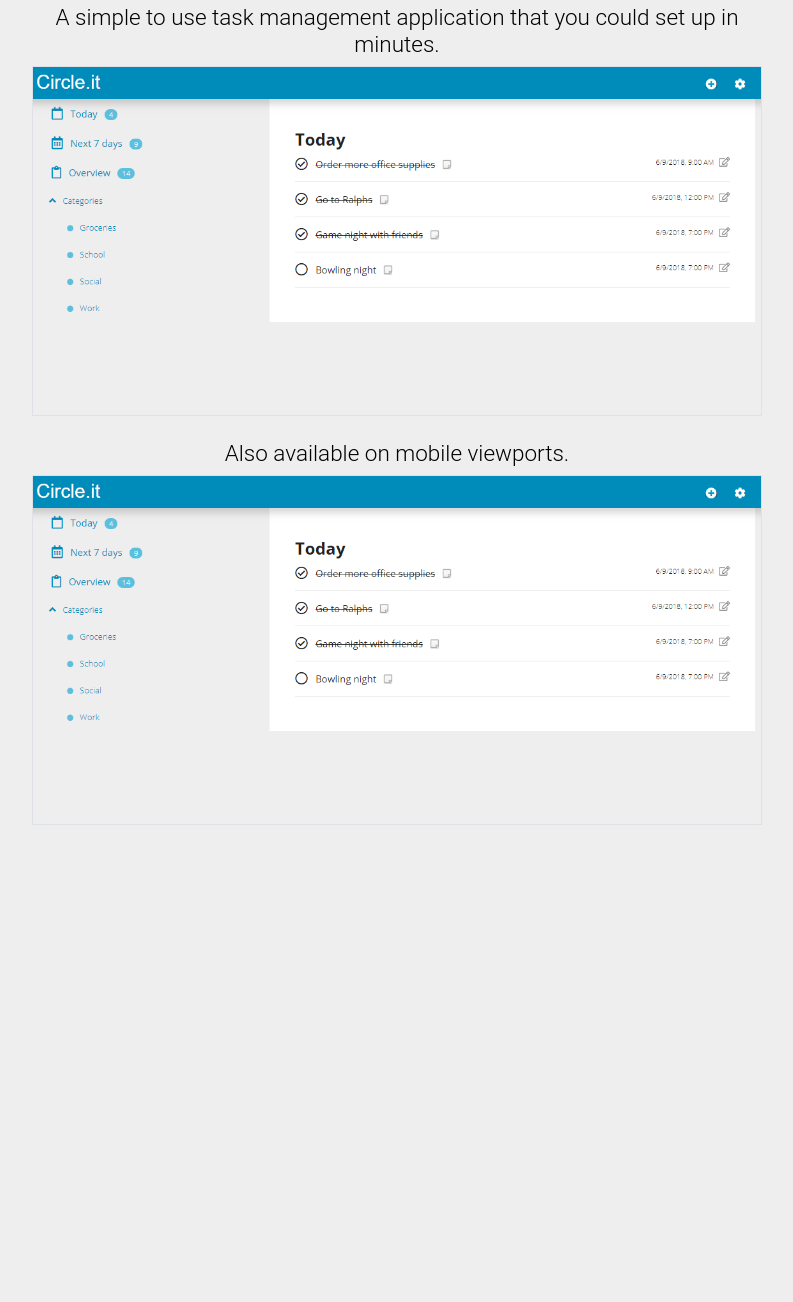
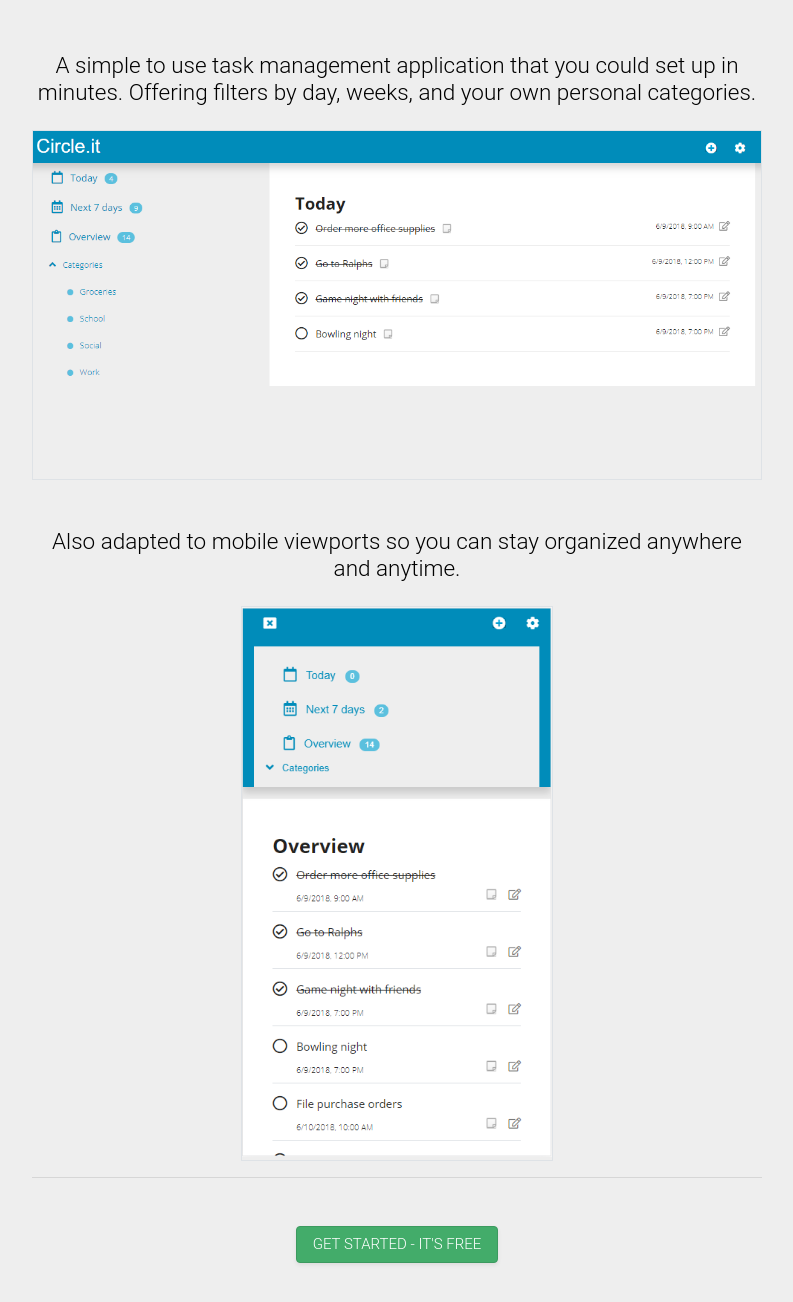
Before and after one commit to avanichyanukroh/centrillo, a website: page public/loginPage.html in a window 1280 px wide. Shown: the part 480-1782 px from the top of the page, without its empty margins (243-1036 px from the left). Before the commit the page ends 1305 px from the top, so only its background shows below. Drawn offline with nearby package versions, Linux system fonts and the light colour scheme.

Commit message:
added mobile landing page screenshot

```diff
--- a/public/loginPage.css
+++ b/public/loginPage.css
@@ -86,6 +86,26 @@
 	background-repeat: no-repeat;
 }
 
+#landingPageMobileImageLarge {
+
+	background-image: url("./landingPageMobile.png");
+	background-size: 100%;
+	height: 555px;
+	width: 312px;
+	margin: 0 auto;
+	background-repeat: no-repeat;
+}
+
+#landingPageMobileImageSmall {
+
+	background-image: url("./landingPageMobile.png");
+	background-size: 100%;
+	height: 555px;
+	width: 312px;
+	margin: 0 auto;
+	background-repeat: no-repeat;
+}
+
 .navbar {
 
 	padding: 0;
@@ -105,3 +125,8 @@
 
 	border-radius: 4px;
 }
+
+.getStartedButton {
+
+	text-align: center;
+}
--- a/public/loginPage.html
+++ b/public/loginPage.html
@@ -70,7 +70,7 @@
 			</div>
 		</div>
 
-		<div class="container">
+		<div class="container mt-5 mb-5">
 
 			<div class="row justify-content-center">
 				<div class="col-sm-8">
@@ -78,25 +78,26 @@
 
 
 					<div>
-						<h3 class="informationText text-center mt-4 h4">
-							A simple to use task management application that you could set up in minutes.
+						<h3 class="informationText text-center mt-4 mb-4 h4">
+							A simple to use task management application that you could set up in minutes. Offering filters by day, weeks, and your own personal categories.
 						</h3>
 						<div id="landingPageImageLarge" class="border d-none d-md-block"></div>
 						<div id="landingPageImageSmall" class="border d-block d-md-none"></div>
 					</div>
 
-					<div>
-						<h3 class="informationText text-center mt-4 h4">
-							Also available on mobile viewports.
+					<div class="mt-5">
+						<h3 class="informationText text-center mt-4 mb-4 h4">
+							Also adapted to mobile viewports so you can stay organized anywhere and anytime.
 						</h3>
-						<div id="landingPageImageLarge" class="border d-none d-md-block"></div>
-						<div id="landingPageImageSmall" class="border d-block d-md-none"></div>
+						<div id="landingPageMobileImageLarge" class="border d-none d-md-block"></div>
+						<div id="landingPageMobileImageSmall" class="border d-block d-md-none"></div>
 					</div>
 
+					<hr>
 
-
-
-
+					<div class="getStartedButton mt-5">
+						<button type="button" class="btn btn-success pl-3 pr-3 shadow-sm" data-toggle="modal" data-target="#signUpModal">GET STARTED - IT'S FREE</button>
+					</div>
 
 					    <!--login modal-->
 						<div class="modal" id="loginModal" tabindex="-1" role="dialog" aria-labelledby="loginModalLabel" aria-hidden="true">
@@ -162,10 +163,6 @@
 				            </div>
 				          </div>
 				        </div>
-
-
-
-
 				</div>
 			</div>
 		</div>
```
Also changed, not shown: README.md, public/landingPageMobile.png (added), screenshot/landingPageMobile.png (added).
